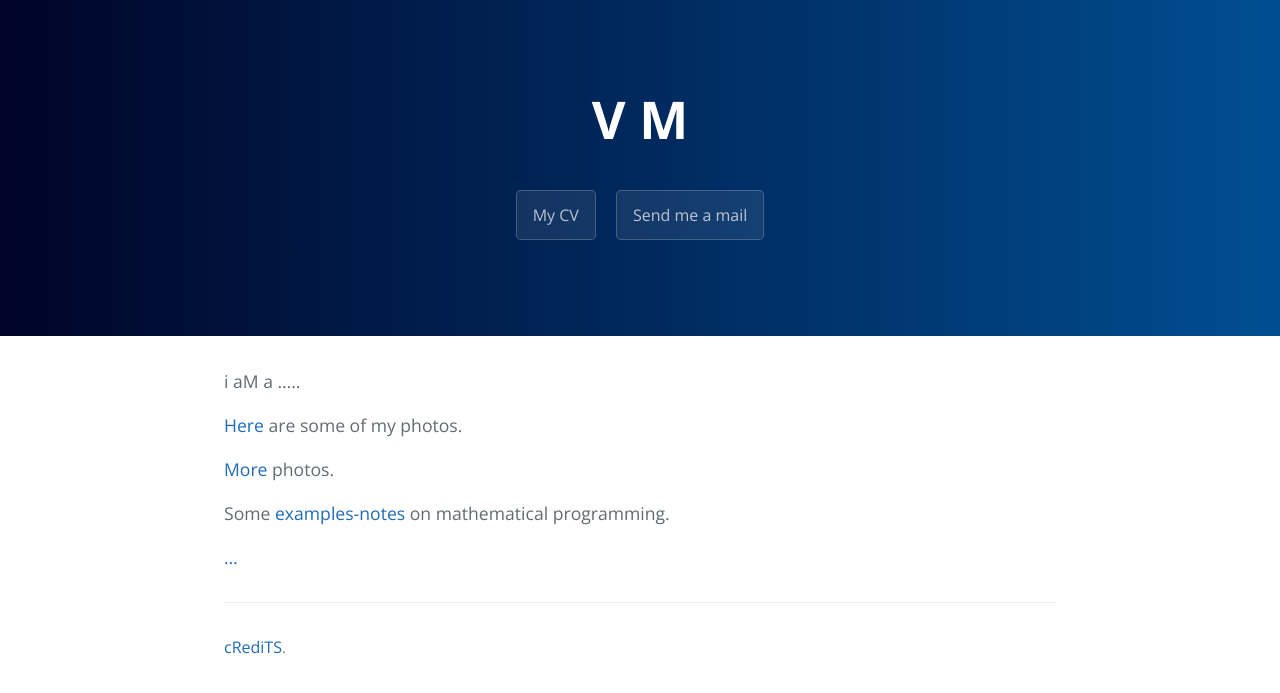
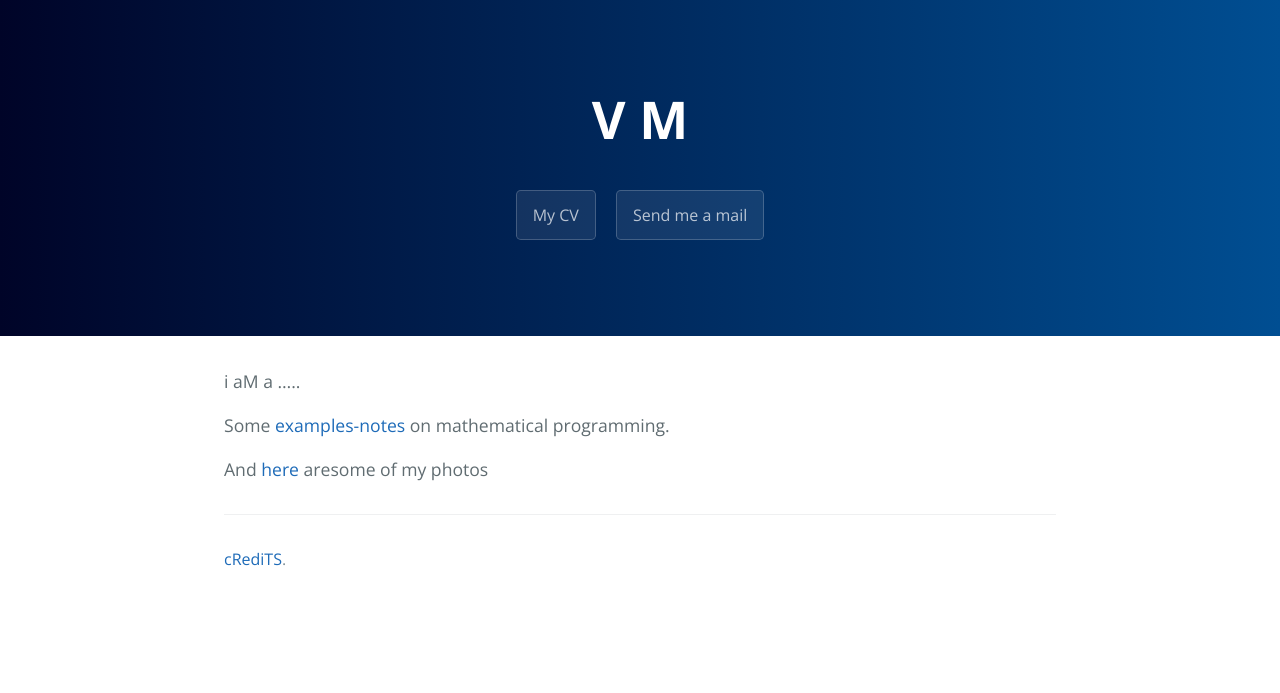
Before and after one commit to vlmeg/vlmeg.github.io, a Jekyll site: the page built from index.md, in a window 1280 px wide. Shown: the top 693 px of the page. Built offline with Jekyll 4.4.1, drawn with Linux system fonts in a browser that asks for light colours; the repository's description, which GitHub fills in, is left out.

Commit message:
Update index.md

```diff
--- a/index.md
+++ b/index.md
@@ -5,14 +5,18 @@ layout: default
 
 i aM a .....
 
-[Here](http://vlmegphoto.me.pn) are some of my photos.
 
-[More](photos) photos.
+
 
 Some [examples-notes](math_prog) on mathematical programming.
 
+And [here](http://vlmegphoto.me.pn) aresome of my photos
 
 
 
-
+<!---
+[Here](http://vlmegphoto.me.pn) are some of my photos.
+--->
+<!---
 [...](test)
+--->
```
